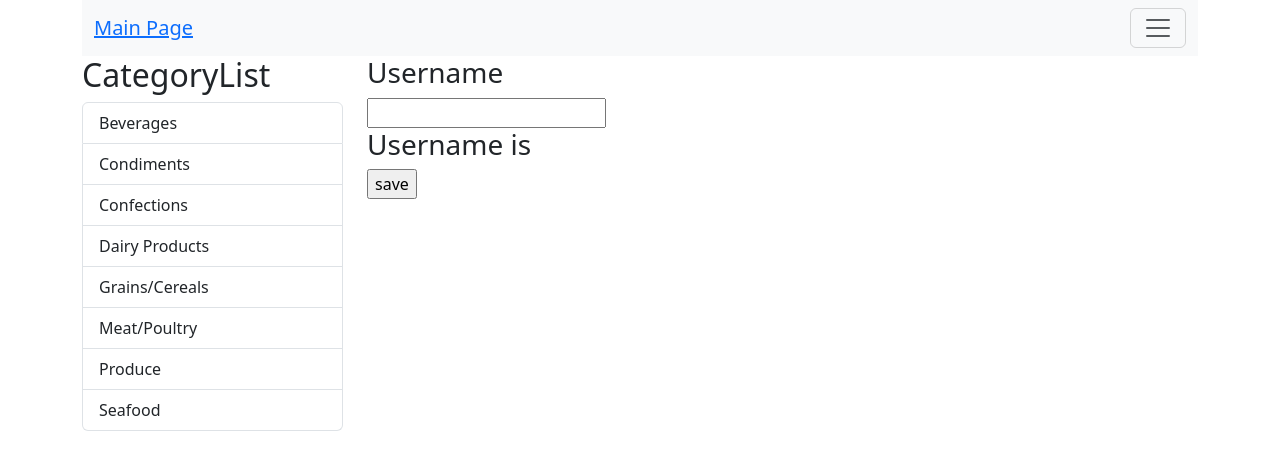
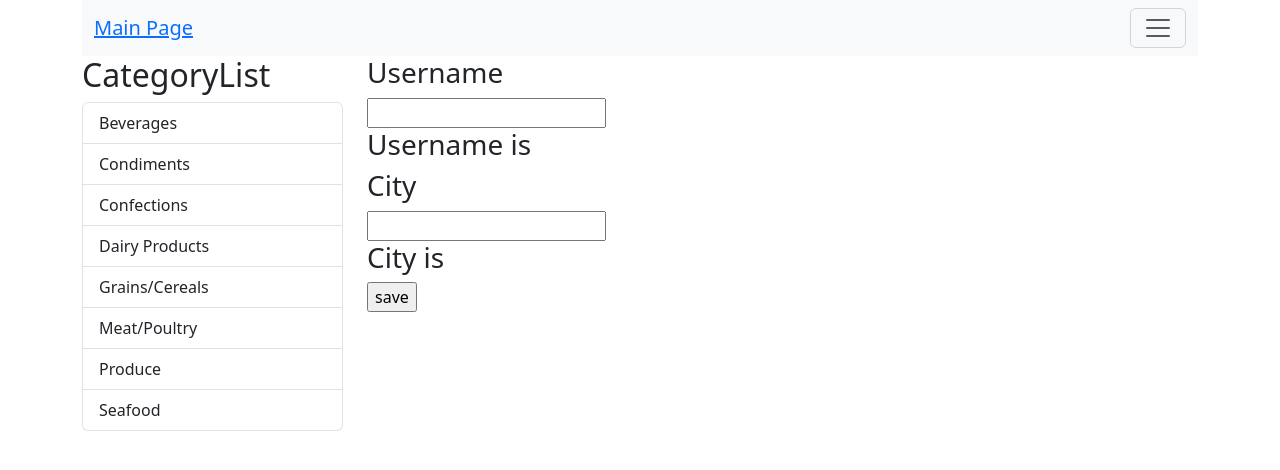
Before and after one commit to bobosii/react-practice, a React (Create React App) app: page /form1 in a window 1280 px wide. Shown: the top 470 px of the page. Built offline with nearby package versions, Linux system fonts and the light colour scheme; data requests are answered from the project's data file; the HTML template or start-up script is replaced by a standard one.

Commit message:
basic form1 complited

```diff
--- a/src/FormDemo1.js
+++ b/src/FormDemo1.js
@@ -2,22 +2,27 @@ import React, { Component } from "react";
 import { Form } from "reactstrap";
 
 export default class FormDemo1 extends Component {
-  state = { Username: "" };
+  state = { Username: " " ,city:" "};
   onChangeHandler = (event) => {
-    this.setState({ Username: event.target.value });
+    // this.setState({ Username: event.target.value });
+    let name = event.target.name;
+    let value = event.target.value;
+    this.setState({ [name]: value });
   };
-  onSubmitHandler = (event)=>
-  {
+  onSubmitHandler = (event) => {
     event.preventDefault();
     alert(this.state.Username);
-  }
+  };
   render() {
     return (
       <div>
         <Form onSubmit={this.onSubmitHandler}>
           <h3>Username</h3>
-          <input onChange={this.onChangeHandler} type="text"></input>
+          <input name="Username" onChange={this.onChangeHandler} type="text"></input>
           <h3>Username is {this.state.Username}</h3>
+          <h3>City</h3>
+          <input name="city" onChange={this.onChangeHandler} type="text"></input>
+          <h3>City is {this.state.city}</h3>
           <input value="save" type="submit"></input>
         </Form>
       </div>
```
